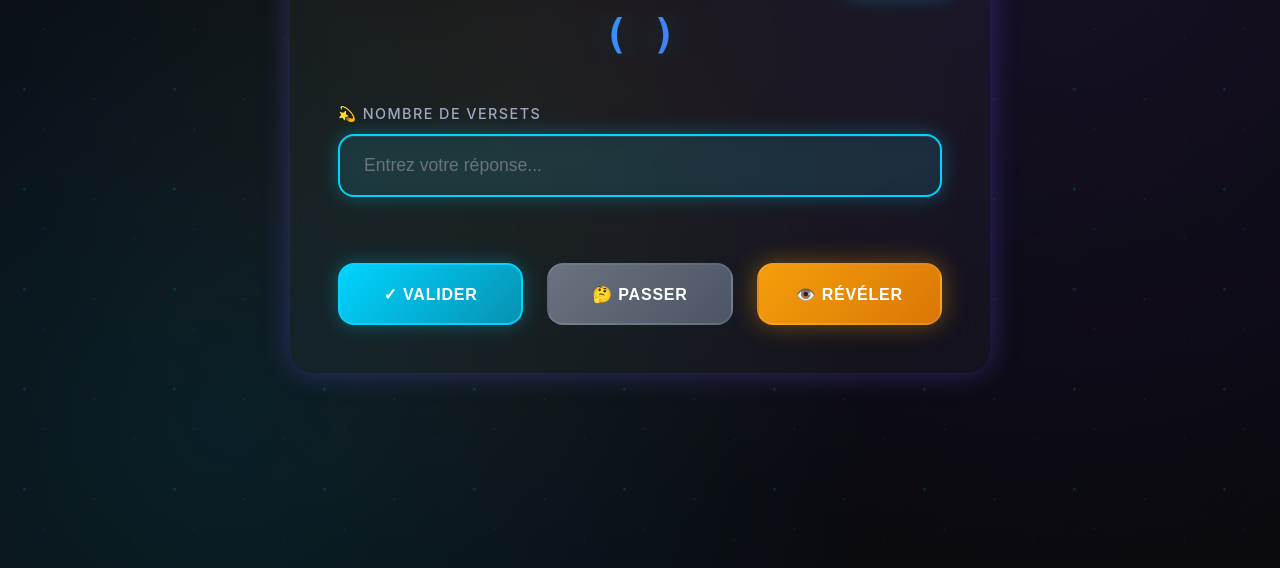
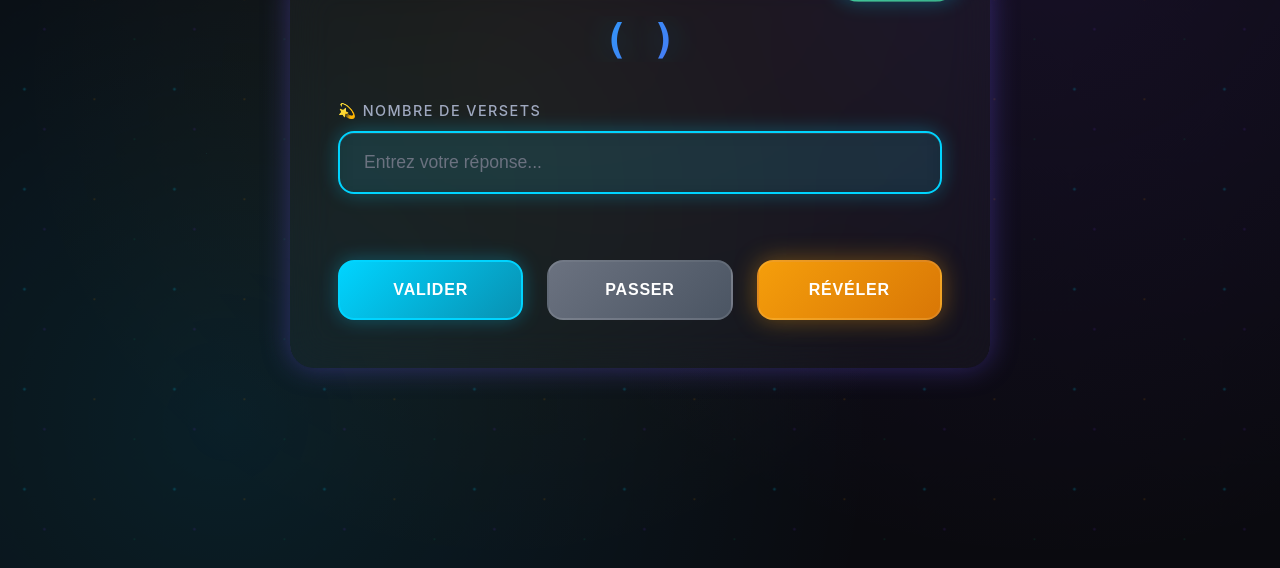
Before and after one commit to NezimK/QuizSuras, a Flask app: template templates/quiz_n1.html in a window 1280 px wide. Shown: the part 232-800 px from the top of the page. Run offline with Flask 3, Linux system fonts and the light colour scheme; the template is opened without the code that fills it, so the values that code supplies are empty.

Commit message:
add and remove class to improve interface

```diff
--- a/templates/quiz_n1.html
+++ b/templates/quiz_n1.html
@@ -3,7 +3,7 @@
 <head>
     <meta charset="UTF-8">
     <meta name="viewport" content="width=device-width, initial-scale=1.0">
-    <title>Quiz Futuriste - Niveau 1</title>
+    <title>QuizSuras - Niveau 1</title>
     <link rel="stylesheet" href="{{ url_for('static', filename='quiz_n1.css') }}">
 </head>
 <body>
@@ -12,18 +12,17 @@
             <div class="progress-bar">
                 <div class="progress-fill"></div>
             </div>
-            <div class="score-badge">🏆 Score: {{ score }}</div>
+            <div class="score-badge">🏆 Score : {{ score }}</div>
             <h1 class="quiz-title typing-effect">{{ question["nom"]}} ( {{ question["traduction"] }} ) </h1>
-            <p class="quiz-subtitle">{{ question["traduction"] }}</p>
             <form class="form-container" method="POST">
                 <div class="input-group">
                     <label class="input-label" for="reponse">💫 Nombre de versets</label>
                     <input type="text" id="reponse" name="reponse" class="futuristic-input" placeholder="Entrez votre réponse..." autocomplete="off" autofocus>
                 </div>
                 <div class="actions-grid">
-                    <button type="submit" name="action" value="valider" class="futuristic-btn btn-primary">✓ Valider</button>
-                    <button type="submit" name="action" value="je_sais_pas" class="futuristic-btn btn-secondary">🤔 Passer</button>
-                    <button type="submit" name="action" value="voir_reponse" class="futuristic-btn btn-warning">👁️ Révéler</button>
+                    <button type="submit" name="action" value="valider" class="futuristic-btn btn-primary">Valider</button>
+                    <button type="submit" name="action" value="je_sais_pas" class="futuristic-btn btn-secondary">Passer</button>
+                    <button type="submit" name="action" value="voir_reponse" class="futuristic-btn btn-warning">Révéler</button>
                 </div>
             </form>
             {% if request.form.get("action") == "voir_reponse" %}
@@ -31,8 +30,8 @@
             <div class="answer-section" style="display: none;">
                  <form method="POST">
                 <div class="actions-grid" style="margin-top: 1.5rem;">
-                    <button type="submit" name="action" value="continuer" class="futuristic-btn btn-primary">➡️ Continuer</button>
-                    <button type="submit" name="action" value="recommencer" class="futuristic-btn btn-secondary">🔄 Recommencer</button>
+                    <button type="submit" name="action" value="continuer" class="futuristic-btn btn-primary">Continuer</button>
+                    <button type="submit" name="action" value="recommencer" class="futuristic-btn btn-secondary">Recommencer</button>
                     </form>
                   {% endif %}
                     <div></div>
```
